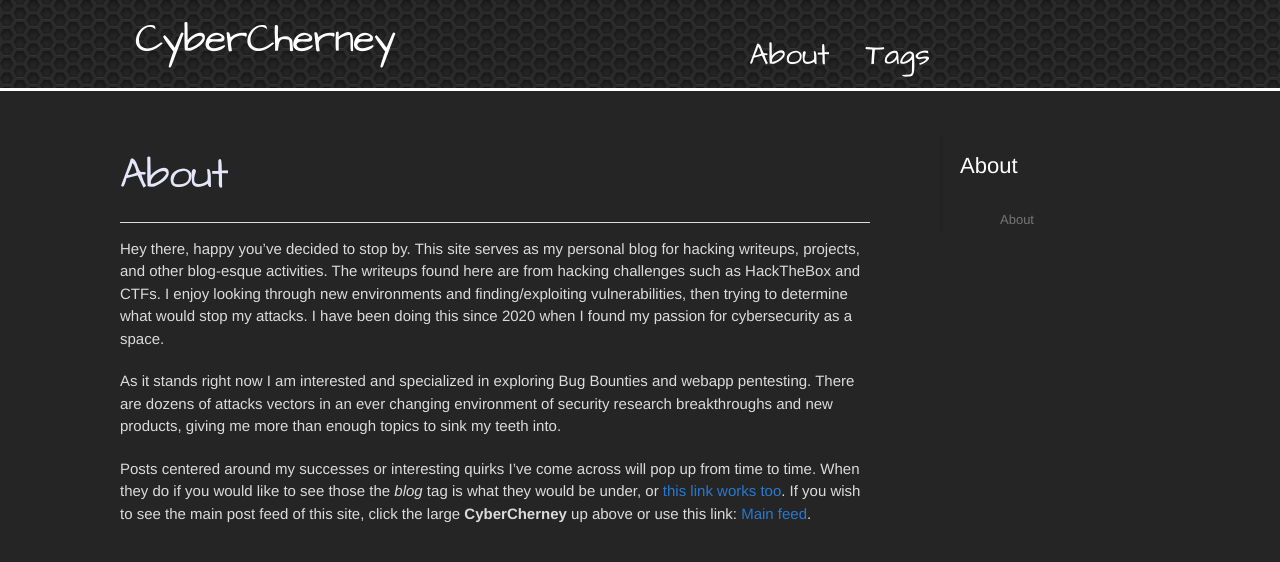
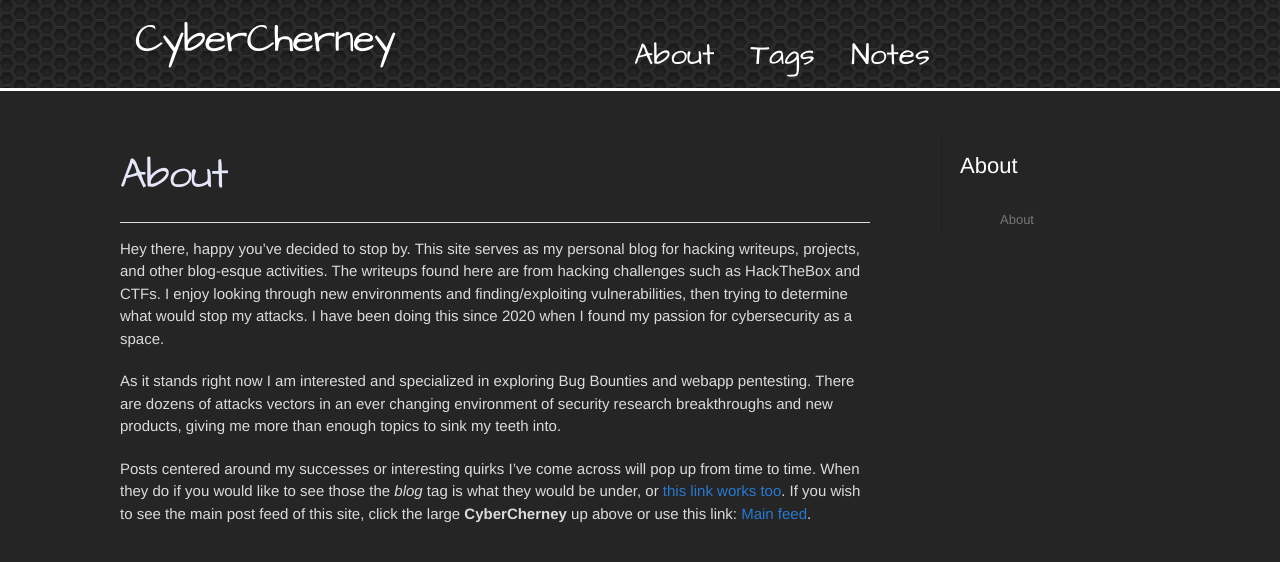
Before and after one commit to CyberCherney/cybercherney.github.io, a Jekyll site: the page built from about.md, in a window 1280 px wide. Shown: the top 562 px of the page. Built offline with Jekyll 4.4.1, drawn with Linux system fonts in a browser that asks for light colours.

Commit message:
added notes menu item

```diff
--- a/_layouts/default.html
+++ b/_layouts/default.html
@@ -27,6 +27,7 @@
             <div class="menu-container">
               <a class="menu-item" href="/about">About</a>
               <a class="menu-item" href="/tags">Tags</a>
+              <a class="menu-item" href="/2025/04/20/WebApp_Notes.html">Notes</a>
           </div>
       </div>
     </header>
```
